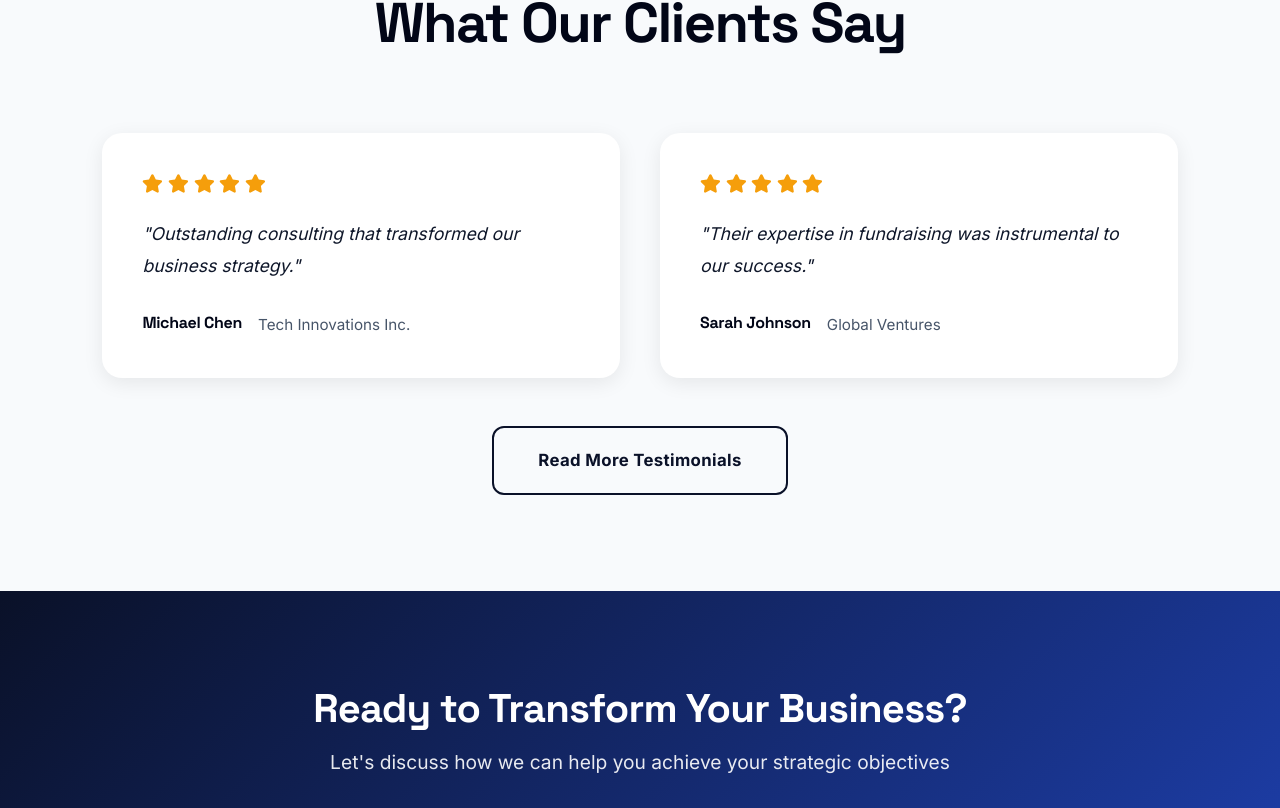
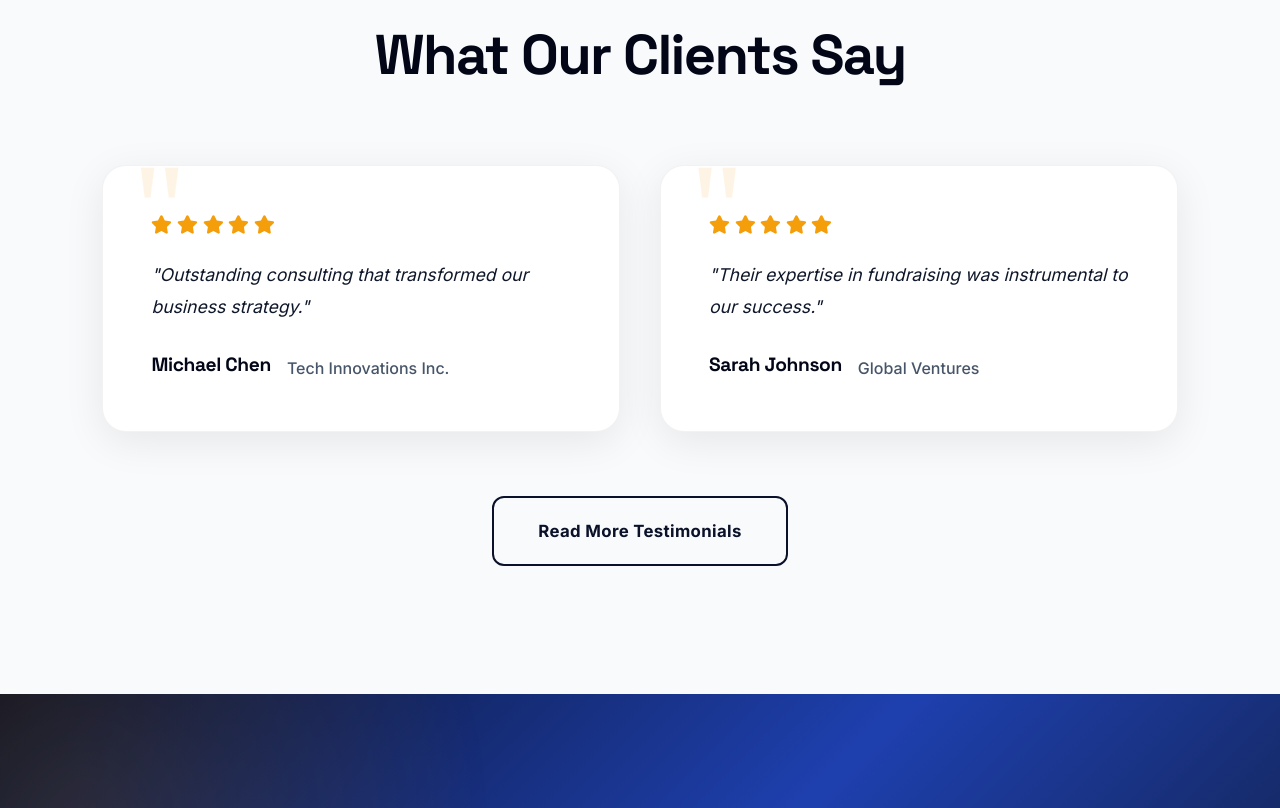
Before and after one commit to octaleadsprivatelimited-cloud/ex, a React (Create React App) app in the folder frontend/: page / in a window 1280 px wide. Shown: the part 4691-5499 px from the top of the page. Built offline with nearby package versions, Linux system fonts and the light colour scheme.

Commit message:
Premium testimonials and CTA: Enhanced shadows, animations, typography

```diff
--- a/frontend/src/pages/Home.css
+++ b/frontend/src/pages/Home.css
@@ -594,78 +594,120 @@
   width: 100%;
 }
 
-/* Testimonials */
+/* Premium Testimonials */
 .testimonials-section {
-  padding: 6rem 8%;
+  padding: 8rem 8%;
   background: var(--light-gray);
 }
 
 .testimonials-grid {
   display: grid;
-  grid-template-columns: repeat(auto-fit, minmax(350px, 1fr));
-  gap: 2rem;
+  grid-template-columns: repeat(auto-fit, minmax(400px, 1fr));
+  gap: 3rem;
   max-width: 1400px;
-  margin: 0 auto 3rem;
+  margin: 0 auto 4rem;
 }
 
 .testimonial-card {
   background: white;
-  padding: 2.5rem;
-  border-radius: 20px;
-  box-shadow: 0 5px 20px rgba(0, 0, 0, 0.08);
+  padding: 3rem;
+  border-radius: 24px;
+  box-shadow: 0 10px 40px rgba(0, 0, 0, 0.08);
+  position: relative;
+  border: 1px solid rgba(0, 0, 0, 0.05);
+  transition: all 0.4s ease;
+}
+
+.testimonial-card::before {
+  content: '"';
+  position: absolute;
+  top: -20px;
+  left: 30px;
+  font-size: 8rem;
+  color: var(--accent-gold);
+  opacity: 0.1;
+  font-family: 'Georgia', serif;
+  line-height: 1;
+}
+
+.testimonial-card:hover {
+  transform: translateY(-10px);
+  box-shadow: 0 20px 60px rgba(0, 0, 0, 0.12);
 }
 
 .testimonial-stars {
   display: flex;
-  gap: 0.3rem;
-  margin-bottom: 1.5rem;
+  gap: 0.4rem;
+  margin-bottom: 2rem;
 }
 
 .star {
   color: var(--accent-gold);
-  font-size: 1.2rem;
+  font-size: 1.4rem;
 }
 
 .testimonial-text {
-  font-size: 1.1rem;
+  font-size: 1.2rem;
   color: var(--text-dark);
-  line-height: 1.7;
-  margin-bottom: 1.5rem;
-  font-style: italic;
+  line-height: 1.8;
+  margin-bottom: 2rem;
+  font-weight: 400;
 }
 
 .testimonial-author h4 {
   color: var(--navy);
-  margin-bottom: 0.3rem;
+  margin-bottom: 0.5rem;
+  font-size: 1.2rem;
+  font-weight: 700;
 }
 
 .testimonial-author p {
   color: var(--text-light);
-  font-size: 0.95rem;
+  font-size: 1rem;
+  font-weight: 500;
 }
 
-/* CTA Section */
+/* Premium CTA Section */
 .cta-section {
-  padding: 6rem 8%;
-  background: linear-gradient(135deg, var(--primary-blue), var(--secondary-blue));
+  padding: 8rem 8%;
+  background: linear-gradient(135deg, #0a1128 0%, #1e40af 50%, #0f172a 100%);
   text-align: center;
+  position: relative;
+  overflow: hidden;
+}
+
+.cta-section::before {
+  content: '';
+  position: absolute;
+  top: -50%;
+  left: -25%;
+  width: 800px;
+  height: 800px;
+  background: radial-gradient(circle, rgba(245, 158, 11, 0.15) 0%, transparent 70%);
+  border-radius: 50%;
+  animation: pulse-glow 10s ease-in-out infinite;
 }
 
 .cta-content {
-  max-width: 800px;
+  max-width: 900px;
   margin: 0 auto;
+  position: relative;
+  z-index: 1;
 }
 
 .cta-content h2 {
-  font-size: 2.5rem;
+  font-size: 3.5rem;
   color: white;
-  margin-bottom: 1rem;
+  margin-bottom: 1.5rem;
+  font-weight: 800;
+  letter-spacing: -0.02em;
 }
 
 .cta-content p {
-  font-size: 1.2rem;
+  font-size: 1.4rem;
   color: rgba(255, 255, 255, 0.9);
-  margin-bottom: 2rem;
+  margin-bottom: 3rem;
+  font-weight: 400;
 }
 
 /* Responsive Design */
```
